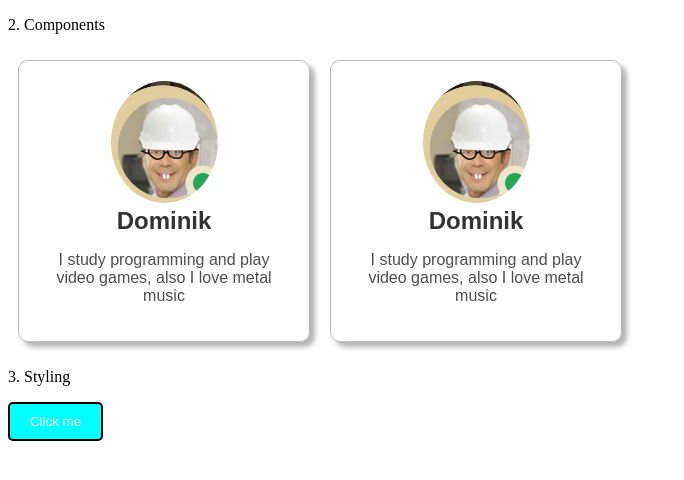
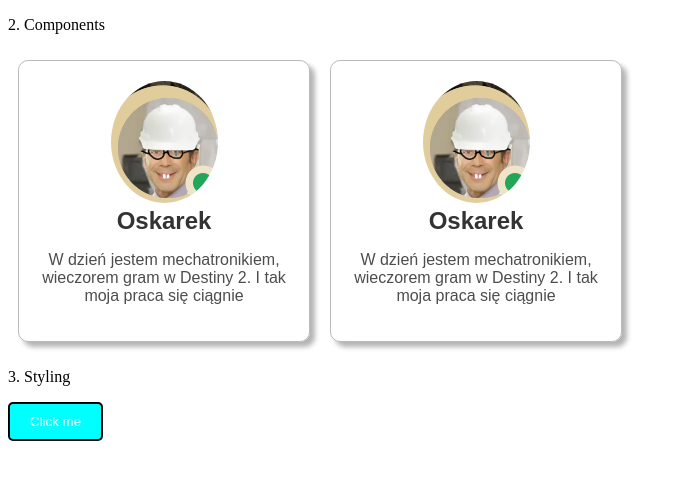
Before and after one commit to dominids/website, a React (Vite) app in the folder my-react-app/: page / in a window 1280 px wide. Shown: the top 480 px of the page, without its empty margins (0-684 px from the left). Built offline with nearby package versions, Linux system fonts and the light colour scheme.

Commit message:
poprawka

```diff
--- a/my-react-app/src/Card.tsx
+++ b/my-react-app/src/Card.tsx
@@ -4,8 +4,8 @@ function Card(){
     return(
         <div className="card">
             <img className="card-image" src={profilePic} alt="profile picture" />
-            <h2 className="card-title">Dominik</h2>
-            <p className="card-text">I study programming and play video games, also I love metal music </p>
+            <h2 className="card-title">Oskarek</h2>
+            <p className="card-text">W dzień jestem mechatronikiem, wieczorem gram w Destiny 2. I tak moja praca się ciągnie </p>
         </div>
     );
 }
```
